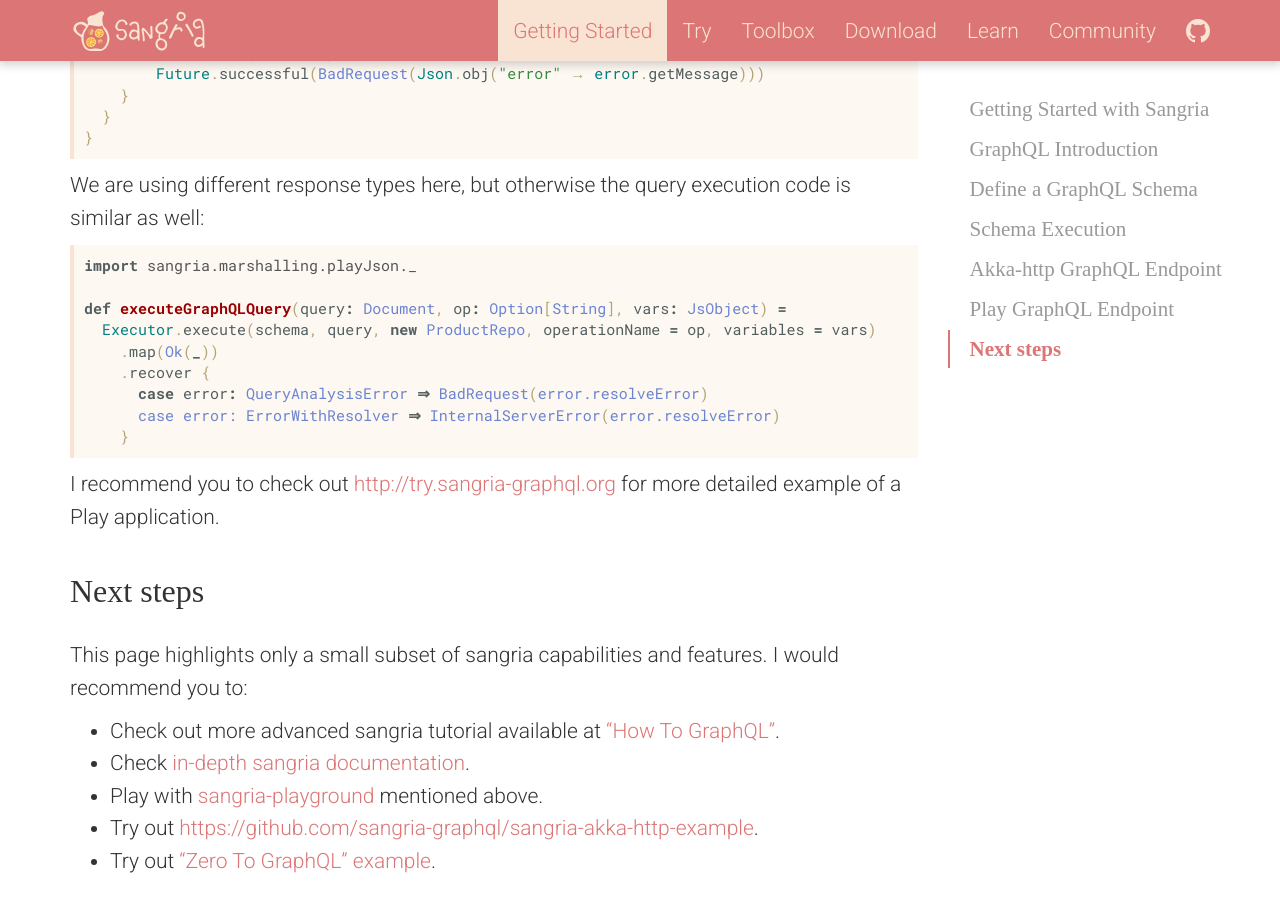
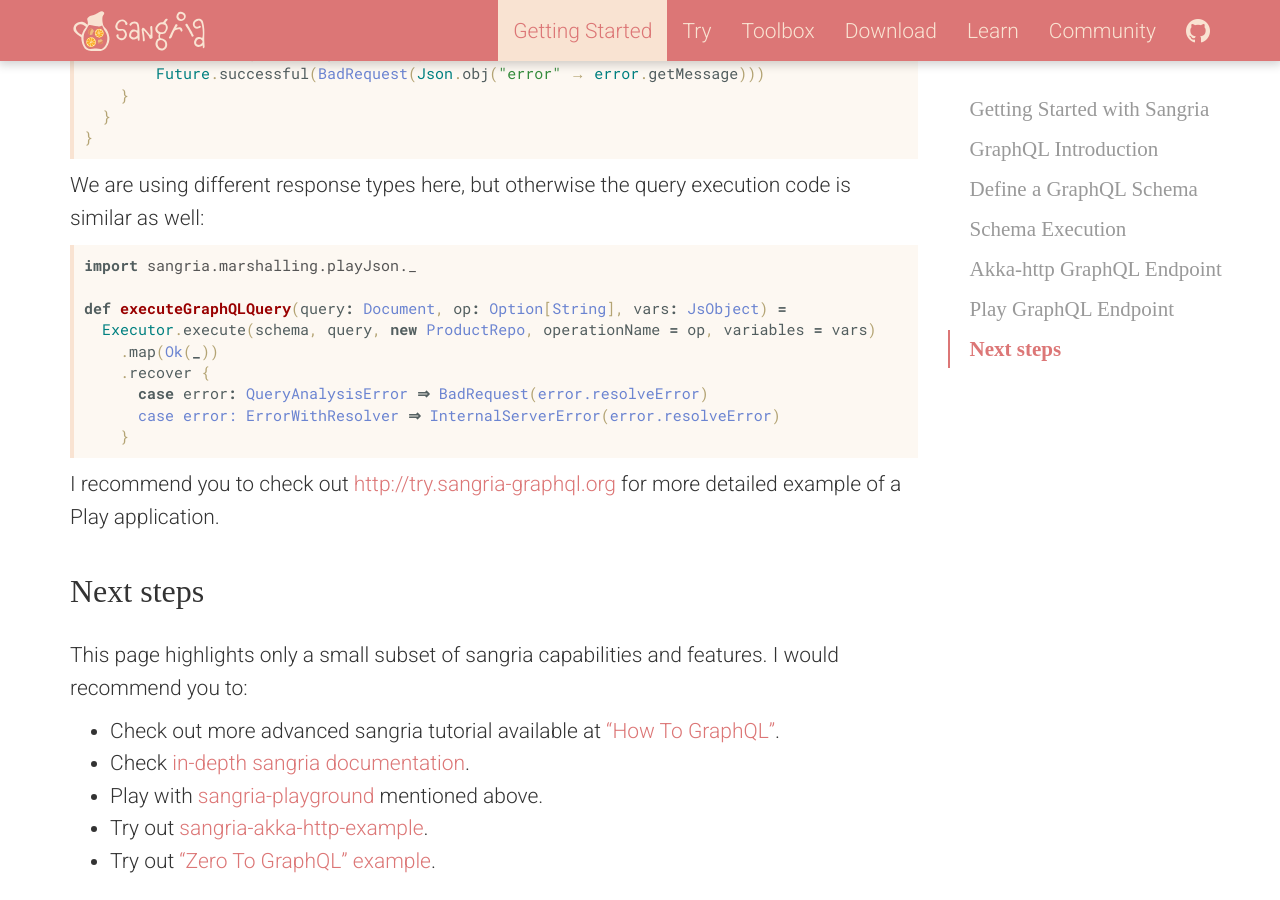
Before and after one commit to sangria-graphql/sangria-graphql.github.io, a Jekyll site: the page built from getting-started.md, in a window 1280 px wide and 900 px high, scrolled down 14028 px. Built offline with Jekyll 4.4.1, drawn with Linux system fonts in a browser that asks for light colours; some of the changed lines change nothing that is shown.

Commit message:
minor fix

```diff
--- a/getting-started.md
+++ b/getting-started.md
@@ -507,5 +507,5 @@ This page highlights only a small subset of sangria capabilities and features. I
 * Check out more advanced sangria tutorial available at ["How To GraphQL"](https://www.howtographql.com/graphql-scala/0-introduction/).
 * Check [in-depth sangria documentation]({{"/learn/" | prepend: site.baseurl}}).
 * Play with [sangria-playground]({{site.link.try}}) mentioned above.
-* Try out [{{site.link.akka-http-example.github}}]({{site.link.akka-http-example.github}}).
+* Try out [sangria-akka-http-example]({{site.link.akka-http-example.github}}).
 * Try out ["Zero To GraphQL" example](https://github.com/steveluscher/zero-to-graphql/tree/master/zero-scala).
```
